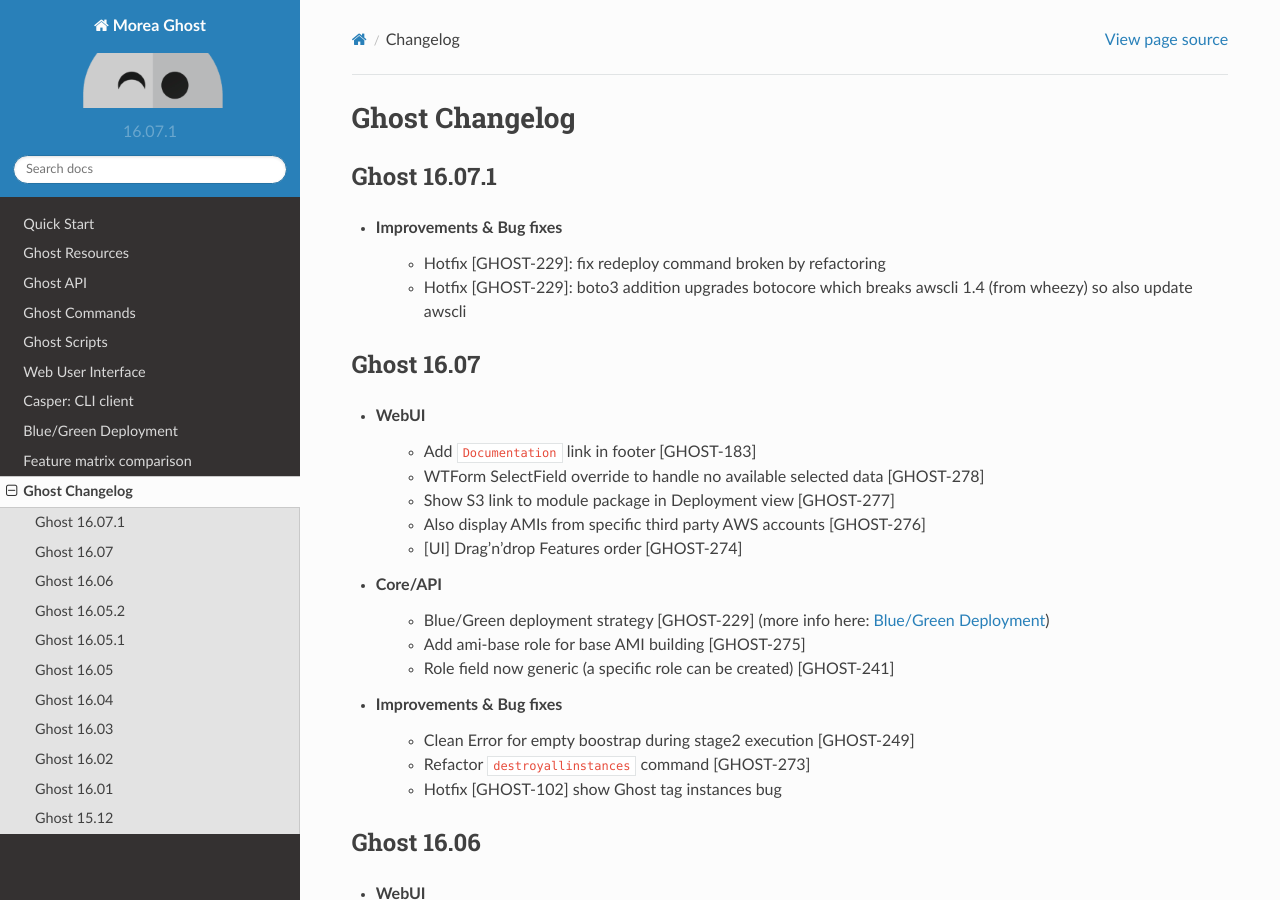
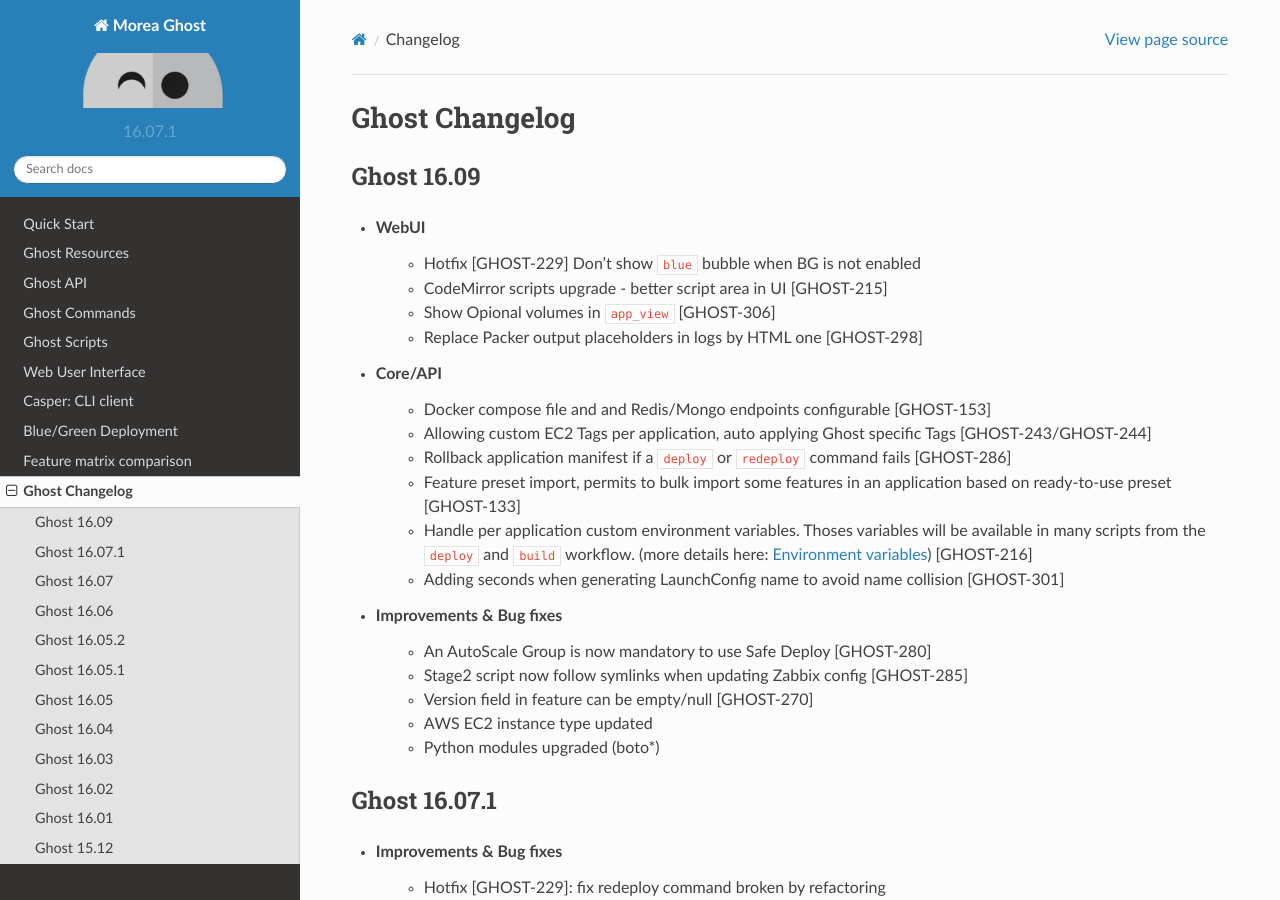
Before and after one commit to claranet/cloud-deploy-docs, a Sphinx documentation site: the page built from source/rst/changelog.rst, in a window 1280 px wide and 900 px high. Built offline with Sphinx 7.4.7 and the Read the Docs theme 2.0.0, drawn with Linux system fonts in a browser that asks for light colours.

Commit message:
16.09 Changelog

```diff
--- a/source/rst/changelog.rst
+++ b/source/rst/changelog.rst
@@ -8,6 +8,29 @@
 .. toctree::
     :maxdepth: 2
 
+Ghost 16.09
+-----------
+
+* WebUI
+    - Hotfix [GHOST-229] Don't show ``blue`` bubble when BG is not enabled
+    - CodeMirror scripts upgrade - better script area in UI [GHOST-215]
+    - Show Opional volumes in ``app_view`` [GHOST-306]
+    - Replace Packer output placeholders in logs by HTML one [GHOST-298]
+
+* Core/API
+    - Docker compose file and and Redis/Mongo endpoints configurable [GHOST-153]
+    - Allowing custom EC2 Tags per application, auto applying Ghost specific Tags [GHOST-243/GHOST-244]
+    - Rollback application manifest if a ``deploy`` or ``redeploy`` command fails [GHOST-286]
+    - Feature preset import, permits to bulk import some features in an application based on ready-to-use preset [GHOST-133]
+    - Handle per application custom environment variables. Thoses variables will be available in many scripts from the ``deploy`` and ``build`` workflow. (more details here: :ref:`scripts_vars`) [GHOST-216]
+    - Adding seconds when generating LaunchConfig name to avoid name collision [GHOST-301]
+
+* Improvements & Bug fixes
+    - An AutoScale Group is now mandatory to use Safe Deploy [GHOST-280]
+    - Stage2 script now follow symlinks when updating Zabbix config [GHOST-285]
+    - Version field in feature can be empty/null [GHOST-270]
+    - AWS EC2 instance type updated
+    - Python modules upgraded (boto*)
 
 Ghost 16.07.1
 -------------
--- a/source/rst/scripts.rst
+++ b/source/rst/scripts.rst
@@ -34,6 +34,8 @@
 
     .. figure:: /images/deploy_workflow.png
 
+.. _scripts_vars:
+
 Environment variables
 ---------------------
 
```
